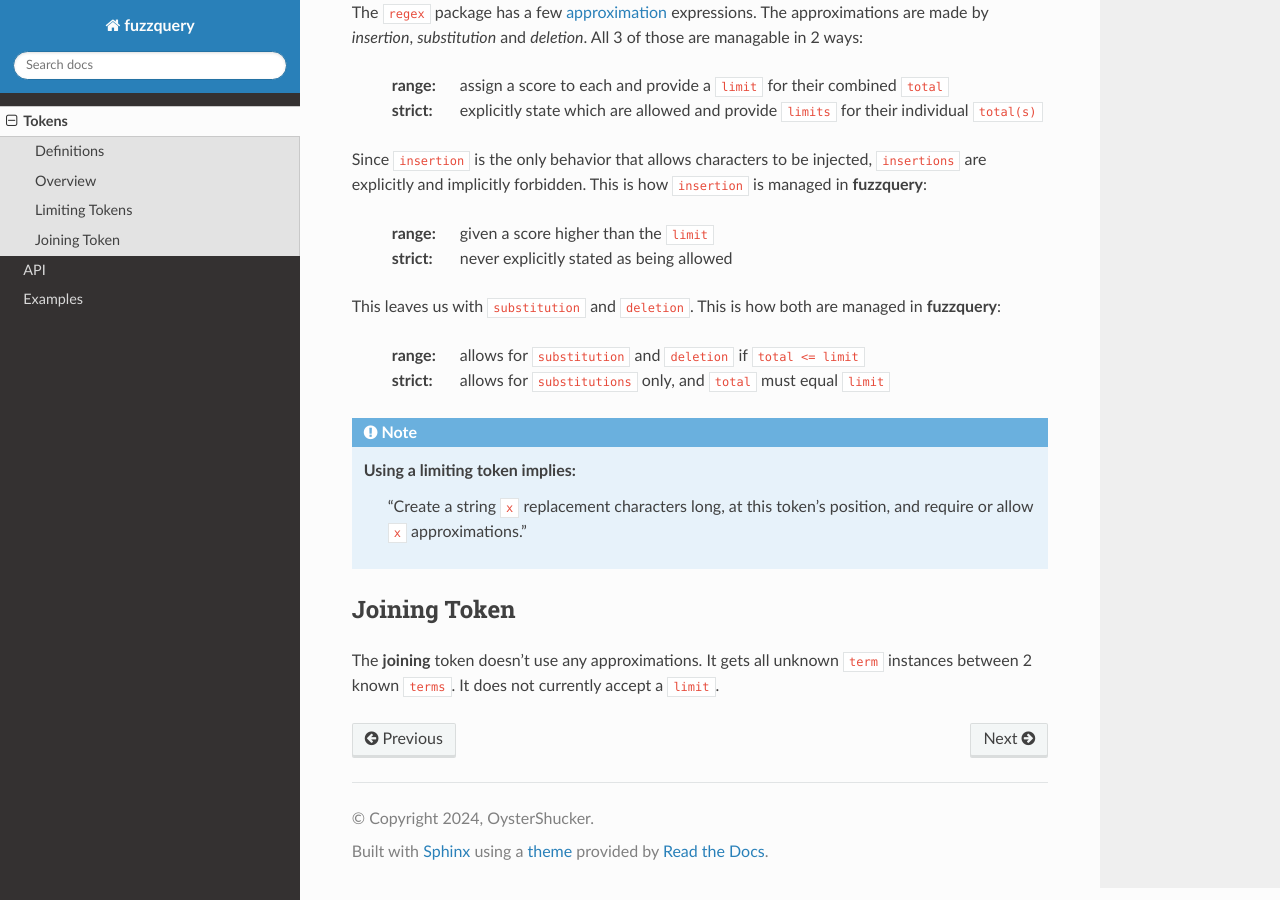
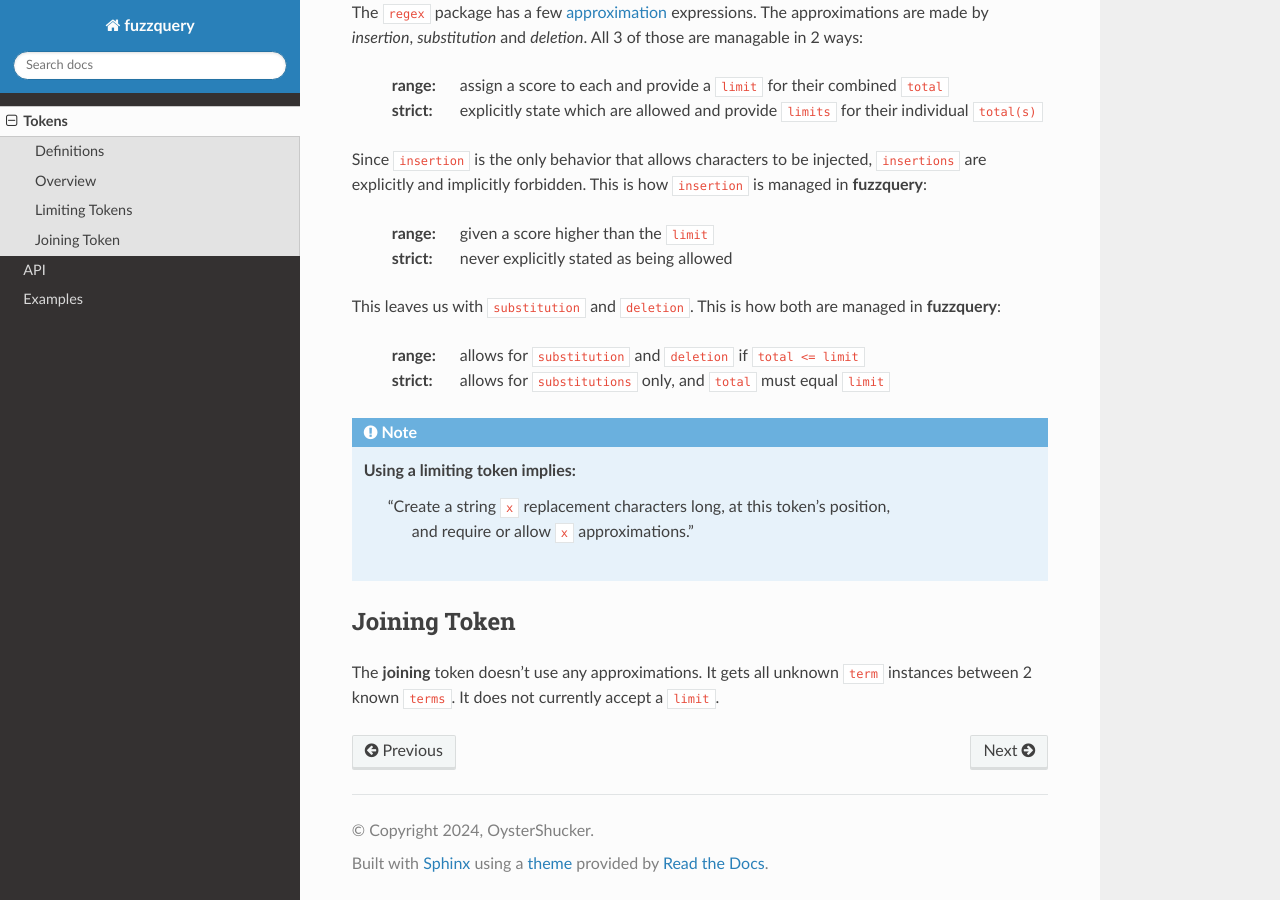
Before and after one commit to OneMadGypsy/fuzzquery, a Sphinx documentation site: the page built from docs/source/tokens.rst, in a window 1280 px wide and 900 px high, scrolled down 1070 px. Built offline with Sphinx 7.4.7 and the Read the Docs theme 2.0.0, drawn with Linux system fonts in a browser that asks for light colours.

```diff
--- a/docs/source/tokens.rst
+++ b/docs/source/tokens.rst
@@ -57,7 +57,8 @@ This leaves us with ``substitution`` and ``deletion``. This is how both are mana
 .. note::
 
   Using a limiting token implies:
-    "Create a string ``x`` replacement characters long, at this token's position, and require or allow ``x`` approximations."
+    | "Create a string ``x`` replacement characters long, at this token's position,
+    |  and require or allow ``x`` approximations."
 
 Joining Token
 -------------
```
